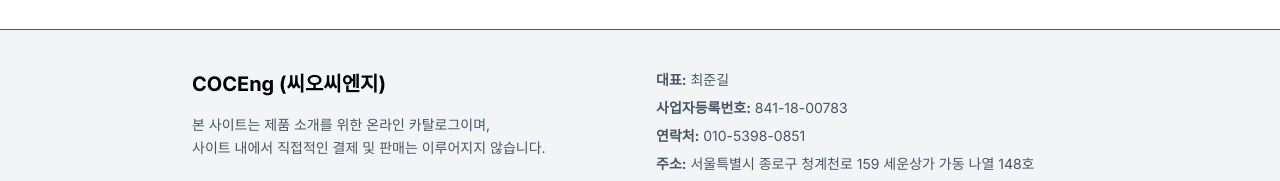
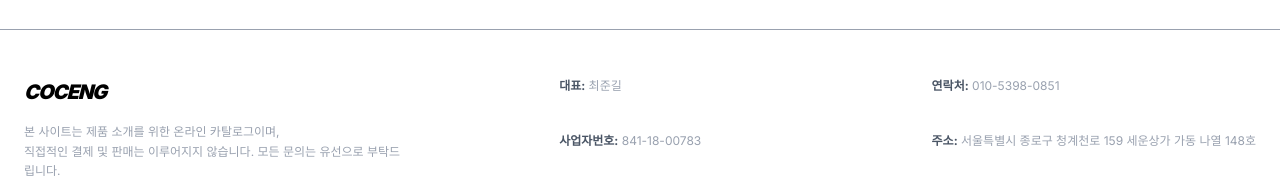
Before and after one commit to cji646/coceng, a Next.js app: page / in a window 1280 px wide. Shown: the part 771-952 px from the top of the page. Built offline with nearby package versions, Linux system fonts and the light colour scheme; no server answers; the database is empty.

Commit message:
보안 기능 및 레이아웃 정리

```diff
--- a/app/layout.tsx
+++ b/app/layout.tsx
@@ -16,35 +16,56 @@
 }) {
   return (
     <html lang="ko">
-      <body className={inter.className}>
+      {/* [보안 기능 추가]
+          onContextMenu: 마우스 우클릭 방지
+          onKeyDown: F12, 소스보기(Ctrl+U), 개발자도구(Ctrl+Shift+I) 차단
+      */}
+      <body
+        className={`${inter.className} bg-white antialiased`}
+        onContextMenu={(e) => e.preventDefault()}
+        onKeyDown={(e) => {
+          if (
+            e.key === "F12" ||
+            (e.ctrlKey && e.shiftKey && e.key === "I") ||
+            (e.ctrlKey && e.shiftKey && e.key === "J") ||
+            (e.ctrlKey && e.key === "u")
+          ) {
+            e.preventDefault();
+          }
+        }}
+      >
         {/* 페이지 콘텐츠 영역 */}
-        <div className="min-h-screen">
+        <div className="min-h-screen flex flex-col">
+          <main className="flex-grow">
             {children}
-        </div>
+          </main>
 
-        {/* 회사 정보 푸터 (모든 페이지 공통 적용) */}
-        <footer className="bg-gray-100 border-t p-10 text-gray-600">
-          <div className="max-w-4xl mx-auto grid grid-cols-1 md:grid-cols-2 gap-8">
-            <div>
-              <h1 className="text-xl font-bold text-black mb-4">COCEng (씨오씨엔지)</h1>
-              <p className="text-sm leading-relaxed">
+          {/* 회사 정보 푸터
+            상세 페이지의 검은 베너와 별개로, 사이트 전체 하단에 작게 들어가는 공식 정보입니다.
+          */}
+          <footer className="bg-white border-t py-12 px-6 text-gray-400">
+            <div className="max-w-7xl mx-auto flex flex-col md:flex-row justify-between gap-8">
+              <div className="space-y-4">
+                <h1 className="text-xl font-black text-black tracking-tighter uppercase italic">COCEng</h1>
+                <p className="text-xs leading-relaxed max-w-sm">
                   본 사이트는 제품 소개를 위한 온라인 카탈로그이며,<br />
-                사이트 내에서 직접적인 결제 및 판매는 이루어지지 않습니다.
+                  직접적인 결제 및 판매는 이루어지지 않습니다. 모든 문의는 유선으로 부탁드립니다.
                 </p>
               </div>
 
-            <div className="text-sm space-y-2">
-              <p><strong>대표:</strong> 최준길</p>
-              <p><strong>사업자등록번호:</strong> 841-18-00783</p>
-              <p><strong>연락처:</strong> 010-5398-0851</p>
-              <p><strong>주소:</strong> 서울특별시 종로구 청계천로 159 세운상가 가동 나열 148호</p>
+              <div className="grid grid-cols-1 sm:grid-cols-2 gap-x-12 gap-y-2 text-xs">
+                <p><strong className="text-gray-600">대표:</strong> 최준길</p>
+                <p><strong className="text-gray-600">연락처:</strong> 010-5398-0851</p>
+                <p><strong className="text-gray-600">사업자번호:</strong> 841-18-00783</p>
+                <p><strong className="text-gray-600">주소:</strong> 서울특별시 종로구 청계천로 159 세운상가 가동 나열 148호</p>
               </div>
             </div>
 
-          <div className="mt-10 pt-6 border-t text-center text-xs text-gray-400">
+            <div className="max-w-7xl mx-auto mt-12 pt-6 border-t border-gray-50 text-center text-[10px] tracking-widest uppercase">
               © 2026 COCEng. All rights reserved.
             </div>
           </footer>
+        </div>
       </body>
     </html>
   );
```
Lines whose indentation alone changed are shown as unchanged.
